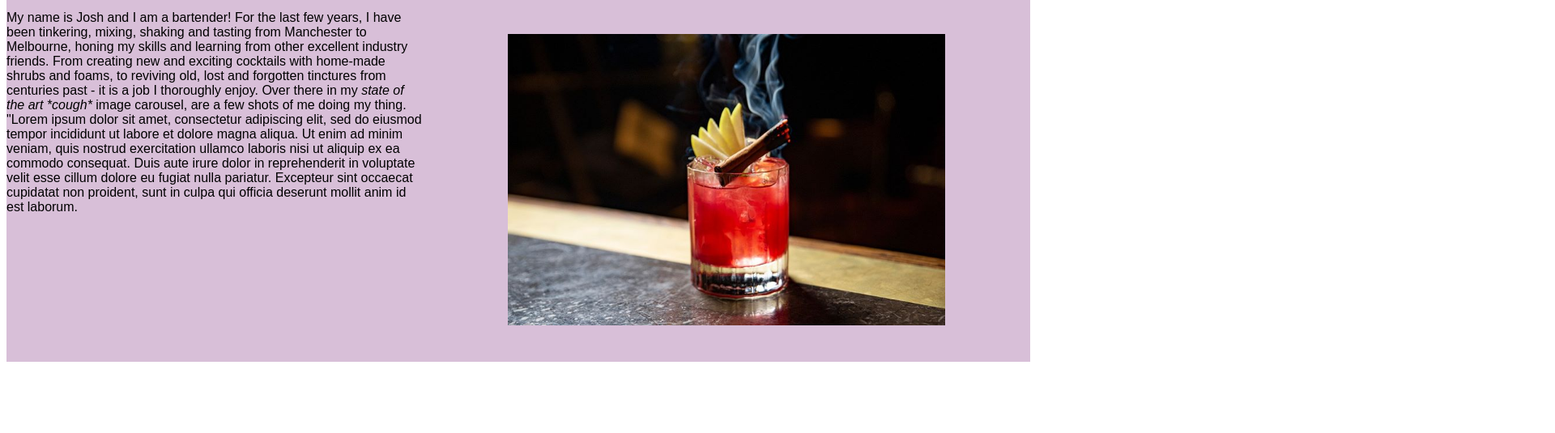
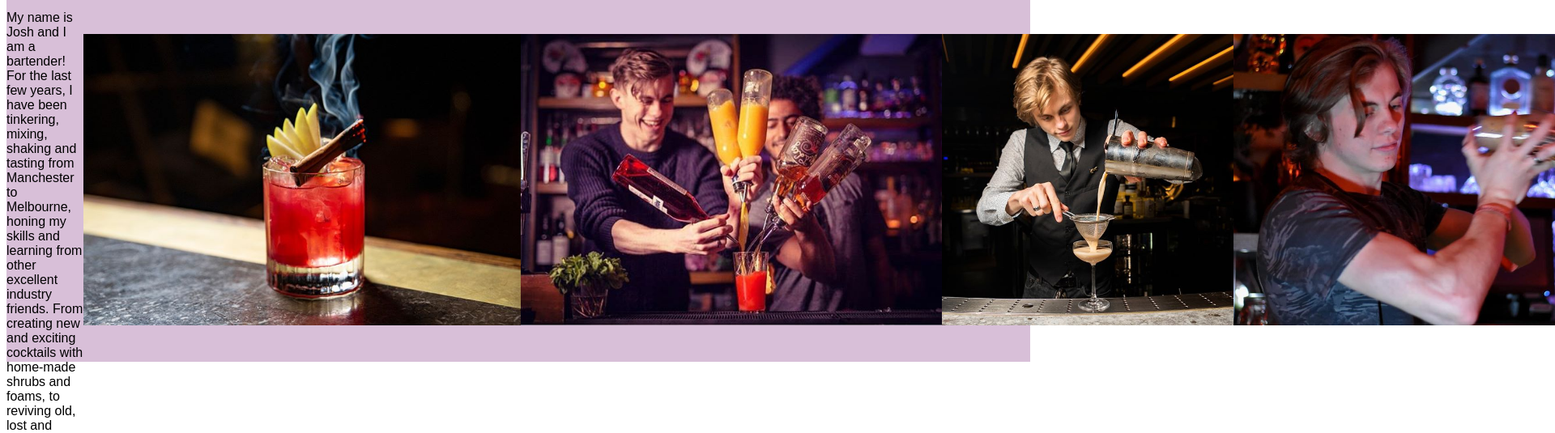
Before and after one commit to JoshDAO/fac-application-site, a plain HTML site: page index.html in a window 1280 px wide. Shown: the part 361-896 px from the top of the page at 81% size, 1920 px wide, since content can reach past the window. Drawn offline with Linux system fonts and the light colour scheme.

Commit message:
added all pictures in preparation to make carousel. All same height

```diff
--- a/index.html
+++ b/index.html
@@ -35,7 +35,16 @@
                 </div>
                 <div class="carousel">
                     <div class="mySlides">
-                        <img src="images/french-quarter.jpg" alt="A picture of a French Quarter cocktail">
+                        <img src="images/french-quarter.jpg" alt="A picture of a French Quarter cocktail" id="img1">
+                    </div>
+                    <div class="mySlides">
+                        <img src="images/tokyo-zombie.jpg" alt="A picture of me making a Zombie cocktail with a colleague." id="img2">
+                    </div>
+                    <div class="mySlides">
+                        <img src="images/waterslide1.jpg" alt="A picture of me working at Waterslide Bar in Melbourne" id="img3">
+                    </div>
+                    <div class="mySlides">
+                        <img src="images/lost_in_tokyo_1.jpg" alt="A picture of me shaking a cocktail at Lost In Tokyo, Manchester" id="img4">
                     </div>
                 </div>
 
--- a/styles.css
+++ b/styles.css
@@ -76,13 +76,13 @@ main {
 .introMain .carousel .mySlides {
 
     height: 80%;
-    display: flex;
+
     justify-content: center;
     width: 100%;
 }
 
 .introMain .carousel .mySlides img {
-    object-fit: contain;
+    height: 100%;
 }
 
 
```
